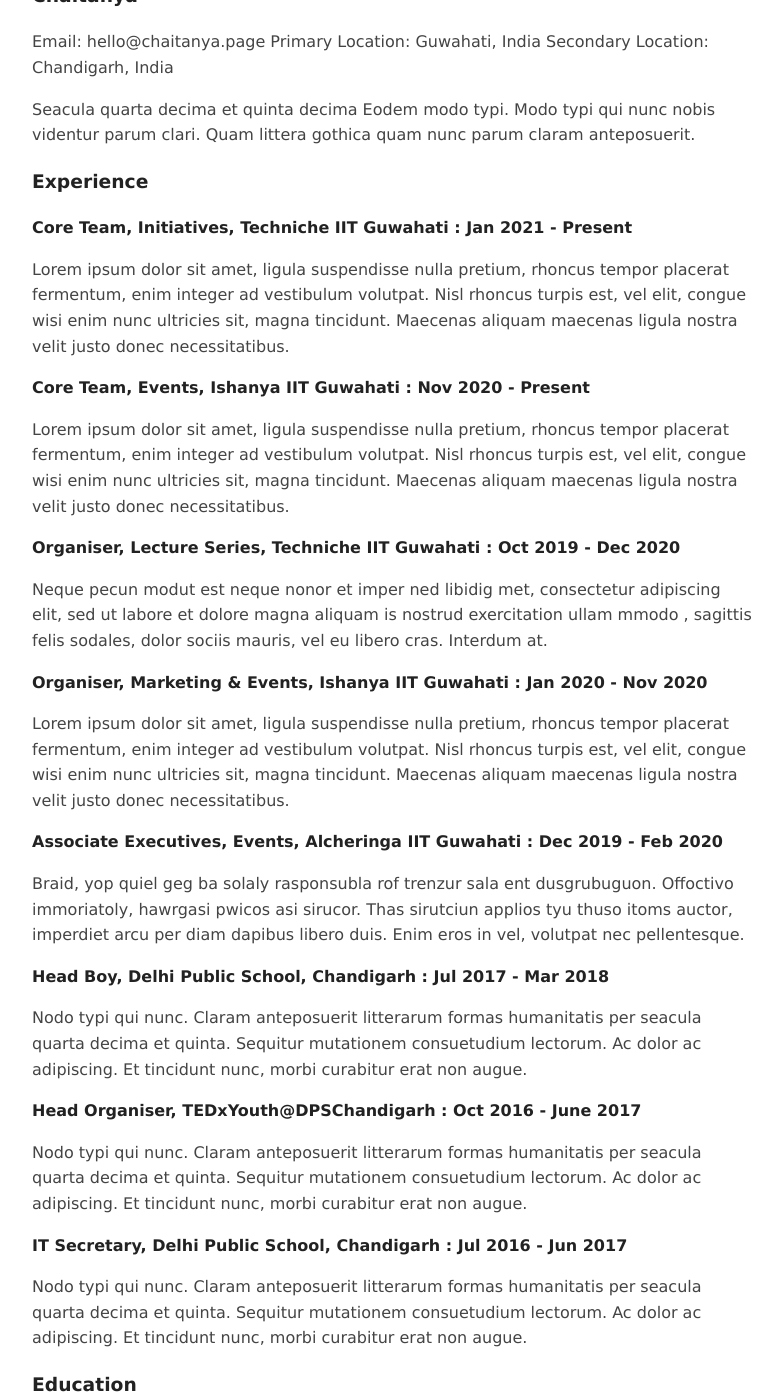
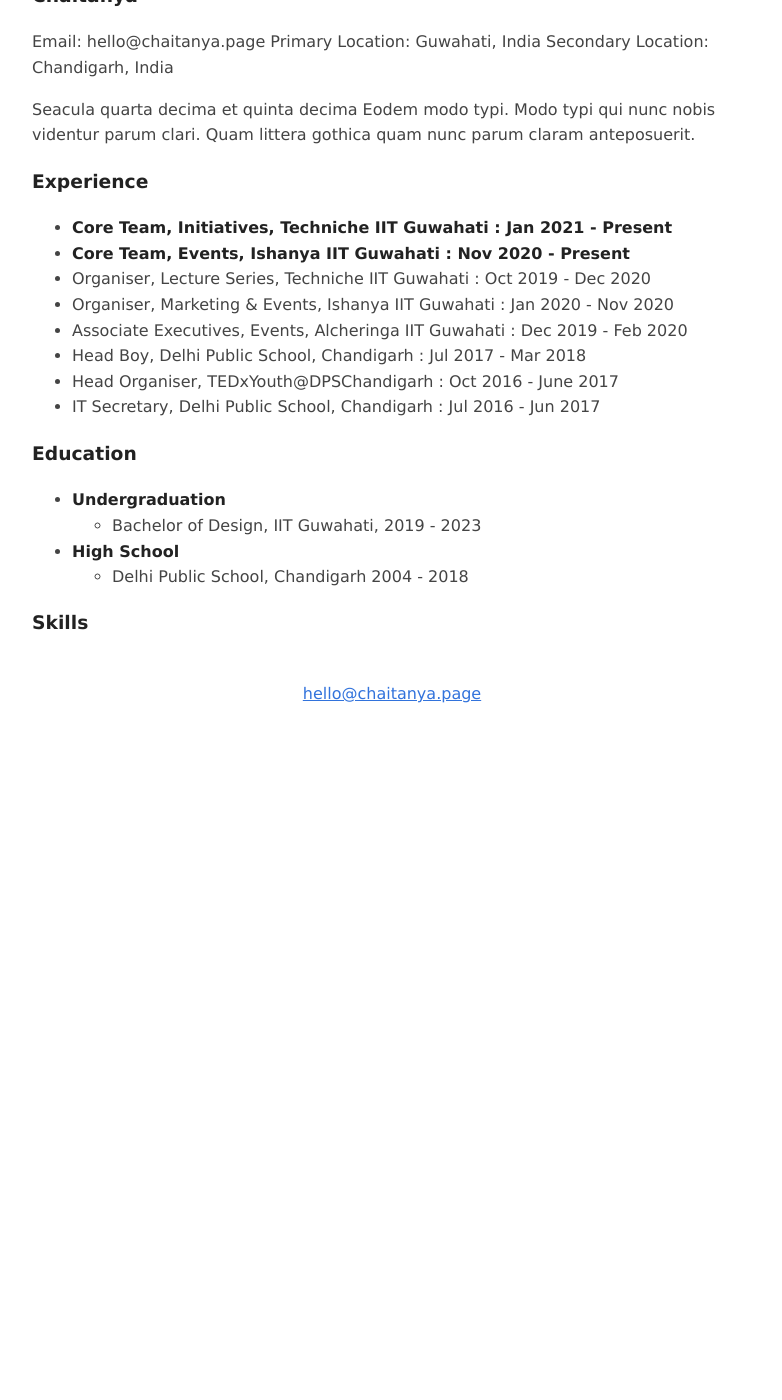
Before and after one commit to chtny/chtny.github.io, a Jekyll site: the page built from cv.md, in a window 1280 px wide and 1400 px high, scrolled down 253 px. Shown: the whole window, without its empty margins (248-1030 px from the left). Built offline with Jekyll 4.4.1, drawn with Linux system fonts in a browser that asks for light colours; after the commit the page ends 1004 px from its top, so only the background shows below that; some of the changed text lies outside the part shown.

Commit message:
Update cv.md

```diff
--- a/cv.md
+++ b/cv.md
@@ -13,46 +13,20 @@
 
 ### Experience
 
-**Core Team, Initiatives, Techniche IIT Guwahati : Jan 2021 - Present**
-
-Lorem ipsum dolor sit amet, ligula suspendisse nulla pretium, rhoncus tempor placerat fermentum, enim integer ad vestibulum volutpat. Nisl rhoncus turpis est, vel elit, congue wisi enim nunc ultricies sit, magna tincidunt. Maecenas aliquam maecenas ligula nostra velit justo donec necessitatibus.
-
-**Core Team, Events, Ishanya IIT Guwahati : Nov 2020 - Present**
-
-Lorem ipsum dolor sit amet, ligula suspendisse nulla pretium, rhoncus tempor placerat fermentum, enim integer ad vestibulum volutpat. Nisl rhoncus turpis est, vel elit, congue wisi enim nunc ultricies sit, magna tincidunt. Maecenas aliquam maecenas ligula nostra velit justo donec necessitatibus.
-
-**Organiser, Lecture Series, Techniche IIT Guwahati : Oct 2019 - Dec 2020**
-
-Neque pecun modut est neque nonor et imper ned libidig met, consectetur adipiscing elit, sed ut labore et dolore magna aliquam is nostrud exercitation ullam mmodo , sagittis felis sodales, dolor sociis mauris, vel eu libero cras. Interdum at.
-
-**Organiser, Marketing & Events, Ishanya IIT Guwahati : Jan 2020 - Nov 2020**
-
-Lorem ipsum dolor sit amet, ligula suspendisse nulla pretium, rhoncus tempor placerat fermentum, enim integer ad vestibulum volutpat. Nisl rhoncus turpis est, vel elit, congue wisi enim nunc ultricies sit, magna tincidunt. Maecenas aliquam maecenas ligula nostra velit justo donec necessitatibus.
-
-**Associate Executives, Events, Alcheringa IIT Guwahati : Dec 2019 - Feb 2020**
-
-Braid, yop quiel geg ba solaly rasponsubla rof trenzur sala ent dusgrubuguon. Offoctivo immoriatoly, hawrgasi pwicos asi sirucor. Thas sirutciun applios tyu thuso itoms auctor, imperdiet arcu per diam dapibus libero duis. Enim eros in vel, volutpat nec pellentesque.
-
-**Head Boy, Delhi Public School, Chandigarh : Jul 2017 - Mar 2018**
-
-Nodo typi qui nunc. Claram anteposuerit litterarum formas humanitatis per seacula quarta decima et quinta. Sequitur mutationem consuetudium lectorum. Ac dolor ac adipiscing. Et tincidunt nunc, morbi curabitur erat non augue.
-
-**Head Organiser, TEDxYouth@DPSChandigarh : Oct 2016 - June 2017**
-
-Nodo typi qui nunc. Claram anteposuerit litterarum formas humanitatis per seacula quarta decima et quinta. Sequitur mutationem consuetudium lectorum. Ac dolor ac adipiscing. Et tincidunt nunc, morbi curabitur erat non augue.
-
-**IT Secretary, Delhi Public School, Chandigarh : Jul 2016 - Jun 2017**
-
-Nodo typi qui nunc. Claram anteposuerit litterarum formas humanitatis per seacula quarta decima et quinta. Sequitur mutationem consuetudium lectorum. Ac dolor ac adipiscing. Et tincidunt nunc, morbi curabitur erat non augue.
+- **Core Team, Initiatives, Techniche IIT Guwahati : Jan 2021 - Present**
+- **Core Team, Events, Ishanya IIT Guwahati : Nov 2020 - Present**
+- Organiser, Lecture Series, Techniche IIT Guwahati : Oct 2019 - Dec 2020
+- Organiser, Marketing & Events, Ishanya IIT Guwahati : Jan 2020 - Nov 2020
+- Associate Executives, Events, Alcheringa IIT Guwahati : Dec 2019 - Feb 2020
+- Head Boy, Delhi Public School, Chandigarh : Jul 2017 - Mar 2018
+- Head Organiser, TEDxYouth@DPSChandigarh : Oct 2016 - June 2017
+- IT Secretary, Delhi Public School, Chandigarh : Jul 2016 - Jun 2017
 
 ### Education
 
-University of Somewhere, City, County — Degree, Year
+- **Undergraduation**
+	- Bachelor of Design, IIT Guwahati, 2019 - 2023
+- **High School**
+	- Delhi Public School, Chandigarh 2004 - 2018
 
 ### Skills
-
-Quarta seacula per humanitatis formas litterarum anteposuerit claram parum putamus! Litterarum anteposuerit claram parum putamus nunc quam, euismod nibh diam.
-
-### References
-
-Braid, yop quiel geg ba solaly rasponsubla rof trenzur sala ent dusgrubuguon. Offoctivo immoriatoly, hawrgasi pwicos asi sirucor. Thas sirutciun applios tyu thuso itoms auctor. Lorem ipsum dolor sit amet, ligula suspendisse nulla pretium, rhoncus tempor Mauris metus vel sodales, sit quisque praesentium, tellus sed turpis.
```
